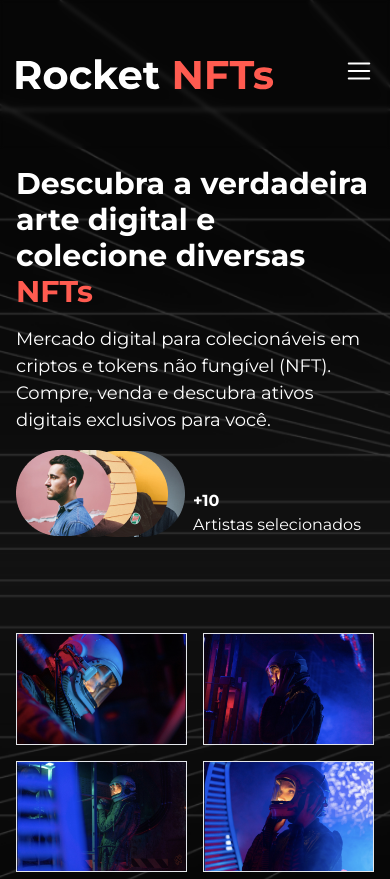
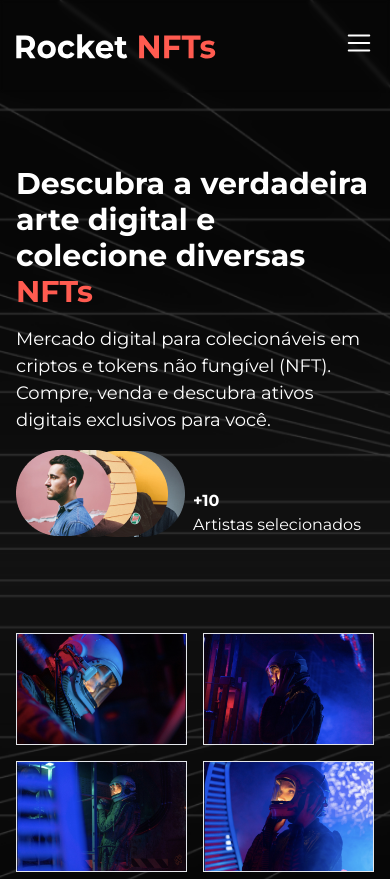
Before and after one commit to devsantosbruno/rocket-NFT, a React (Vite) app: page / in a window 390 px wide. Shown: the top 879 px of the page. Built offline with nearby package versions, Linux system fonts and the light colour scheme.

Commit message:
feat: header padding and logo size

```diff
--- a/src/components/header.tsx
+++ b/src/components/header.tsx
@@ -5,8 +5,8 @@ export function Header() {
   return (
     <header className="backdrop-blur-[2px] fixed top-0 left-0 right-0 bg-blur-xl">
       <div className="container px-4 mx-auto">
-        <div className="flex items-center justify-between gap-8 py-14">
-          <a href="#">
+        <div className="flex items-center justify-between gap-8 py-7 lg:py-14">
+          <a href="#" className="max-w-[200px] md:max-w-none">
             <img src="logo.svg" alt="" />
           </a>
 
```
